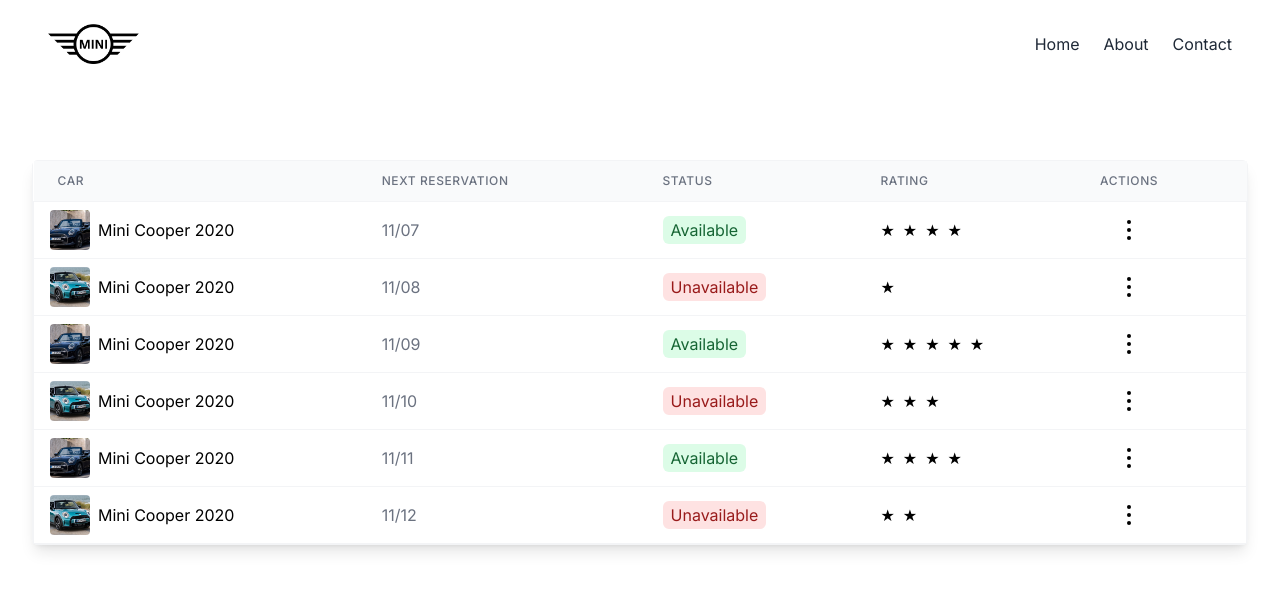
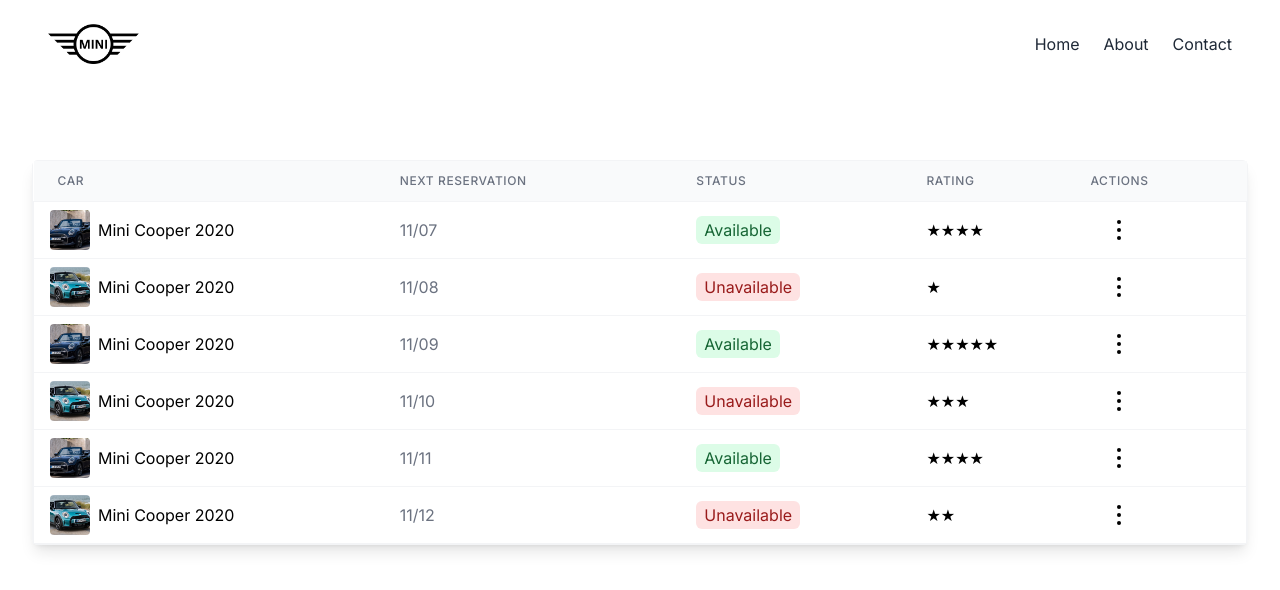
Before and after one commit to bypedroneres/desafio-tecnico-dev-frontend, a Next.js app: page /dashboard in a window 1280 px wide. Shown: the top 590 px of the page. Built offline with nearby package versions, Linux system fonts and the light colour scheme.

Commit message:
optimizing the code

```diff
--- a/src/app/components/Item.tsx
+++ b/src/app/components/Item.tsx
@@ -11,12 +11,20 @@
 }
 
 const Item: React.FC<ItemProps> = ({ item }) => {
+  const renderRatingStars = () => {
+    let stars = '';
+    for (let i = 0; i < item.rating; i++) {
+      stars += '★';
+    }
+    return stars;
+  };
+
   return (
     <tr className='border border-gray-100 hover:bg-gray-100 cursor-pointer'>
       {/* Desktop style */}
       <td className="py-2 pl-4 hidden lg:table-cell">
         <div className="car-image flex items-center rounded">
-        <div className="car-image h-10 w-10 rounded" style={{ backgroundImage: `url(${item.car})`, backgroundSize: 'cover', backgroundPosition: 'center'  }}></div>
+          <div className="car-image h-10 w-10 rounded" style={{ backgroundImage: `url(${item.car})`, backgroundSize: 'cover', backgroundPosition: 'center' }}></div>
           <span className="ml-2">{item.carname}</span>
         </div>
       </td>
@@ -26,11 +34,7 @@
           {item.status}
         </span>
       </td>
-      <td className="py-2 pl-6 hidden lg:table-cell">
-        {Array.from({ length: item.rating }, (_, index) => (
-          <span key={index} className="mr-2">&#9733;</span>
-        ))}
-      </td>
+      <td className="py-2 pl-6 hidden lg:table-cell">{renderRatingStars()}</td>
       <td className="py-2 pl-12 hidden lg:table-cell">
         <div className="actions">
           <svg xmlns="http://www.w3.org/2000/svg" viewBox="0 0 10 24" width="10" height="24">
@@ -48,9 +52,9 @@
           <div className="relative">
             {/* Sticker-like availability indicator */}
             <div className="absolute top-0 left-0">
-            <span className={`text-2xl flex items-center justify-center ${item.status === 'Available' ? 'bg-green-400 text-white' : 'bg-red-400 text-white'} rounded-full h-8 w-8`}>
-            {item.status === 'Available' ? '\u2713' : 'x'}
-            </span>
+              <span className={`text-2xl flex items-center justify-center ${item.status === 'Available' ? 'bg-green-400 text-white' : 'bg-red-400 text-white'} rounded-full h-8 w-8`}>
+                {item.status === 'Available' ? '\u2713' : 'x'}
+              </span>
             </div>
             {/* Car image */}
             <div className="car-image h-24 w-24 rounded" style={{ backgroundImage: `url(${item.car})`, backgroundSize: 'cover', backgroundPosition: 'center' }}></div>
@@ -59,11 +63,7 @@
           <div className="flex-grow px-4">
             <p className="text-base font-semibold">{item.carname}</p>
             <p className="text-sm text-gray-500">Next reservation: {item.nextReservation}</p>
-            <p className="text-base text-black">
-              {Array.from({ length: item.rating }, (_, index) => (
-                <span key={index} className="mr-2 text-xl">&#9733;</span>
-              ))}
-            </p>
+            <p className="text-base text-black">{renderRatingStars()}</p>
           </div>
           {/* Action */}
           <div className="actions flex w-1/6">
--- a/src/app/components/Table.tsx
+++ b/src/app/components/Table.tsx
@@ -7,7 +7,7 @@
 
 const Table: React.FC<TableProps> = ({ data }) => {
   return (
-  <div className="table-responsive border border-gray-100 shadow-lg rounded-md mt-40">
+    <div className="table-responsive border border-gray-100 shadow-lg rounded-md mt-40">
       <table className="table bg-white w-full">
         <thead>
           <tr>
@@ -19,8 +19,8 @@
           </tr>
         </thead>
         <tbody>
-          {data.map((item, index) => (
-            <Item key={index} item={item} />
+          {data.map((item) => (
+            <Item key={item.car} item={item} />
           ))}
         </tbody>
       </table>
@@ -28,4 +28,4 @@
   );
 };
 
-export default Table;
+export default React.memo(Table);
```
Also changed, not shown: package.json (+4 -3 lines), 1 other file (tests, documents, lock files or other folders).
